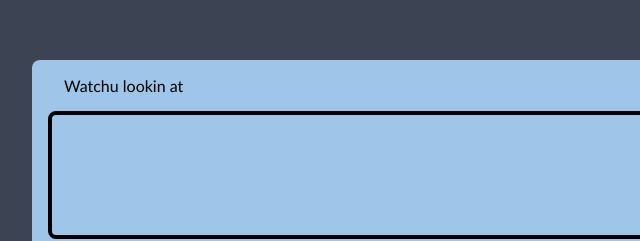
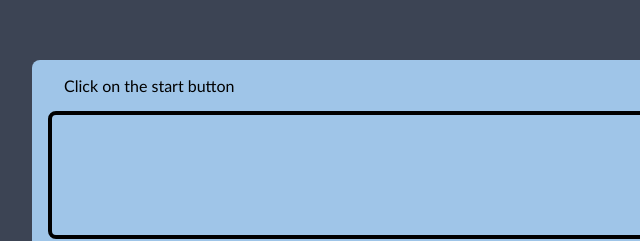
Before and after one commit to ktripathi2281/TypeMaster, a plain HTML site: page index.html in a window 1280 px wide. Shown: the part 216-457 px from the top of the page, 258-898 px from the left. Drawn offline with Linux system fonts and the light colour scheme.

Commit message:
Update index.html

```diff
--- a/index.html
+++ b/index.html
@@ -12,7 +12,7 @@
     <div class="timer" id="timer"></div>
     <div class="wpm" id="wpm"></div>
     <div class="container">
-        <div class="quote-display" id="quote">Watchu lookin at</div>
+        <div class="quote-display" id="quote">Click on the start button</div>
         <textarea class="input-Text" id="inputText" autofocus></textarea>
         <button class="again" id="again">Start</button>
     </div>
```
